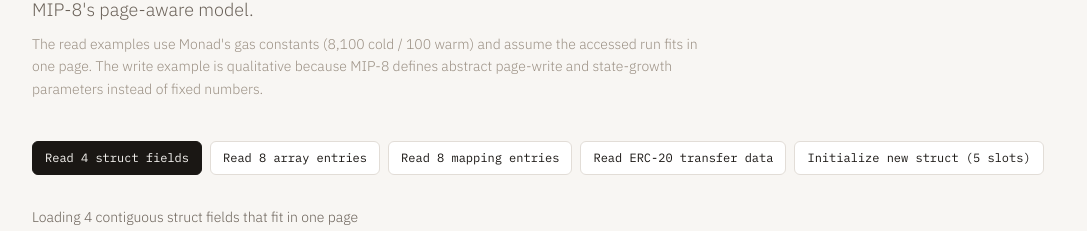
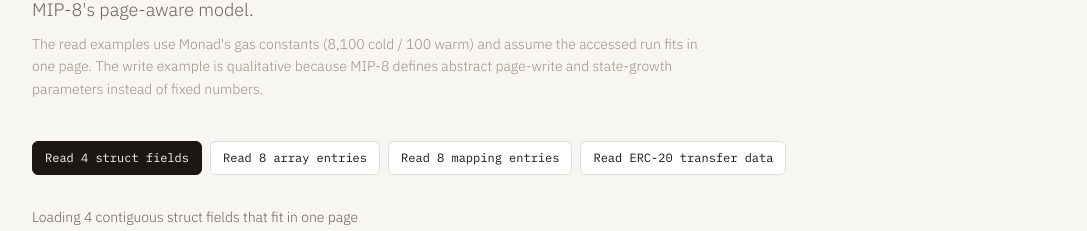
Before and after one commit to portdeveloper/pageified-storage, a Next.js app: page /mip-8 in a window 1280 px wide. Shown: the part 2118-2349 px from the top of the page, without its empty margins (96-1183 px from the left). Built offline with nearby package versions, Linux system fonts and the light colour scheme; no server answers.

Commit message:
Remove "Initialize new struct" gas scenario until price is known
Concrete page-write and new-slot constants are not yet defined in MIP-8,
so the tab is removed until authoritative numbers are available.

```diff
--- a/src/components/GasCalculatorSection.tsx
+++ b/src/components/GasCalculatorSection.tsx
@@ -49,18 +49,6 @@ const SCENARIOS: Scenario[] = [
     mip8Gas: 24300,
     currentBreakdown: "3 × 8,100 (distinct cold slots)",
     mip8Breakdown: "3 × 8,100 (usually 3 different pages)",
-  },
-  {
-    name: "Initialize new struct (5 slots)",
-    description:
-      "First writes to 5 contiguous slots on one page",
-    currentGas: 140500,
-    mip8Gas: null,
-    currentBreakdown: "5 × (20,000 set + 8,100 cold access) on Monad",
-    mip8Breakdown: "PAGE_WRITE_COST once for the page, then BASE_SSTORE_COST / NEW_SLOT_COST per slot as defined by MIP-8",
-    mip8Label: "variable",
-    note:
-      "MIP-8 leaves the concrete page-write and new-slot constants open, so there is no authoritative single number yet.",
   },
 ];
 
```
